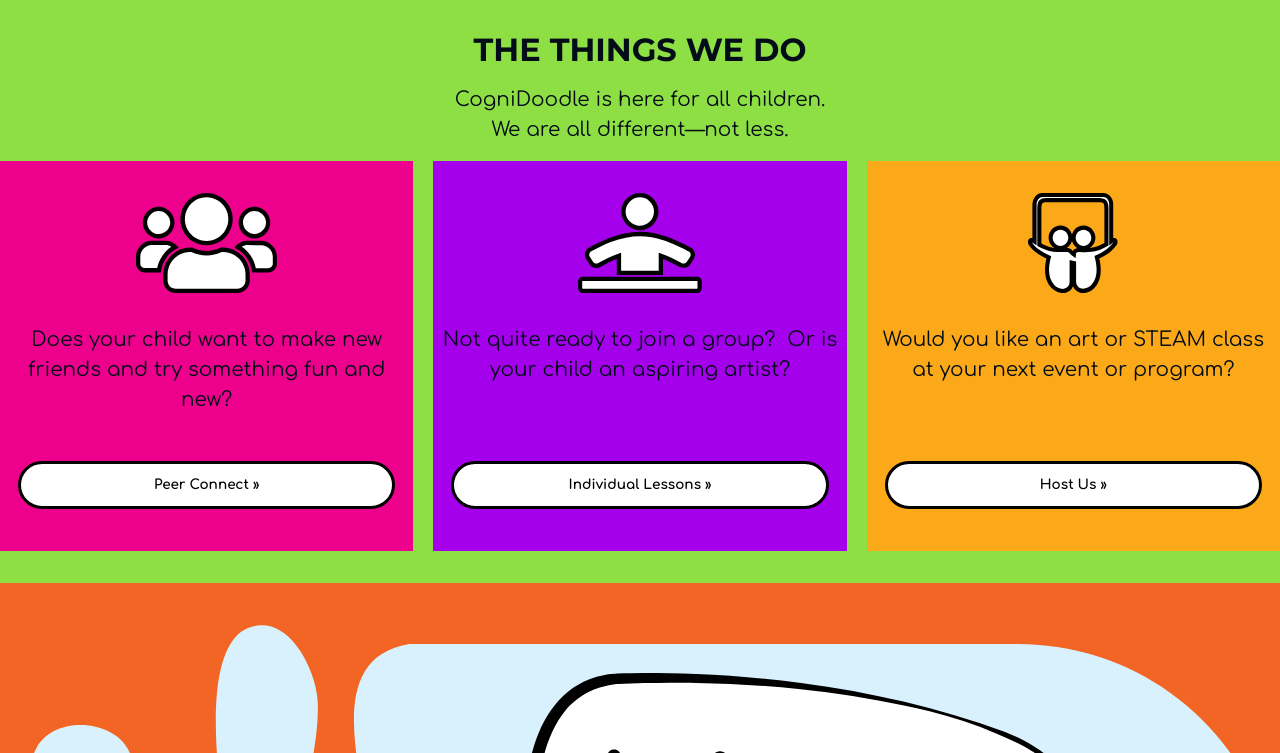
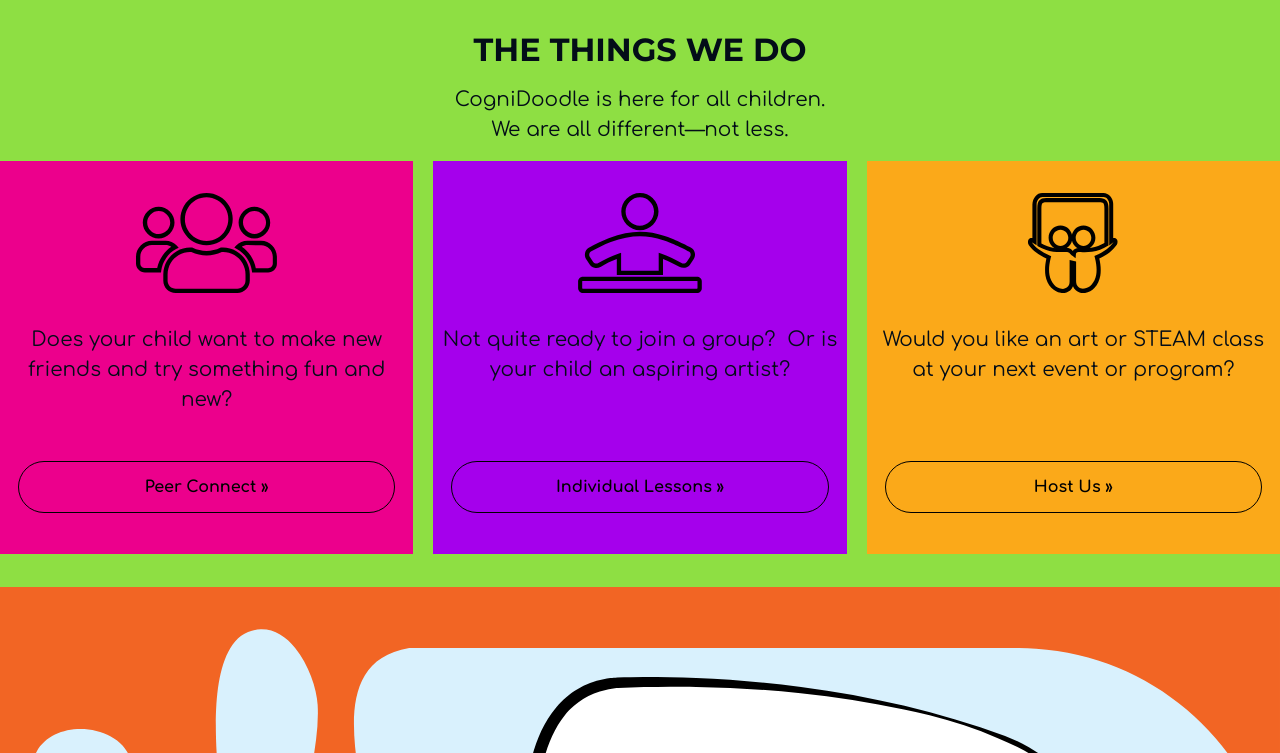
Before and after one commit to CogniDoodle/CogniDoodle.github.io, a PHP site: page / in a window 1280 px wide. Shown: the part 1670-2423 px from the top of the page. Run offline with PHP 8.4, Linux system fonts and the light colour scheme; some libraries are stand-ins or nearby versions.

Commit message:
category

```diff
--- a/css/static.css
+++ b/css/static.css
@@ -125,9 +125,9 @@ section {
     padding-left: 0px;
 }
 .btn-categories {
-    border: medium solid #000;
+    border: thin solid #000;
     display: inline-block;
-    font-weight: 700;
+    font-weight: 900;
     text-align: center;
     white-space: nowrap;
     vertical-align: middle;
@@ -137,11 +137,10 @@ section {
     user-select: none;
     padding: 0.8em 1.2em;
     border-radius: 20em;
-    font-size: 0.85rem;
+    font-size: 1rem;
     line-height: 1.5;
     transition: color 0.15s ease-in-out, background-color 0.15s ease-in-out, border-color 0.15s ease-in-out, box-shadow 0.15s ease-in-out;
     width: 95%;
-    background-color: #FFFFFF;
     left: 0px;
 }
 #contact p {
```
Also changed, not shown: img/host-cd.svg, img/individual.svg, img/peer-connect.svg.
